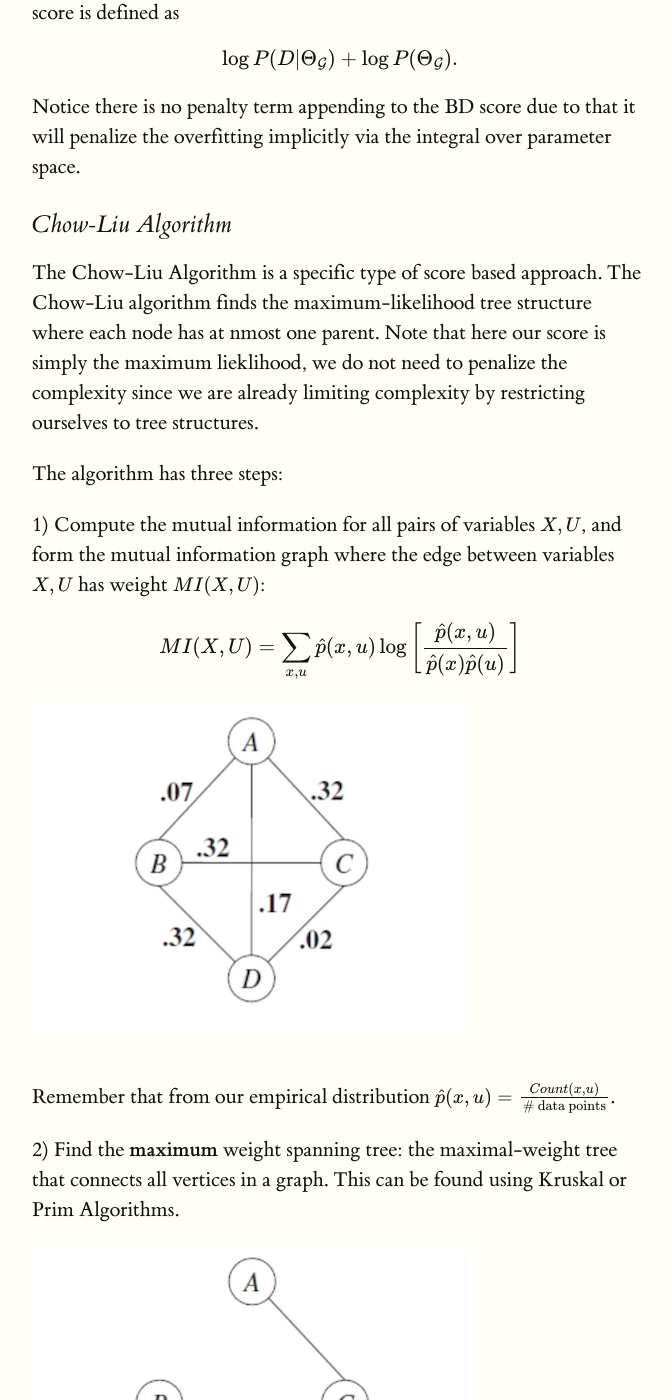
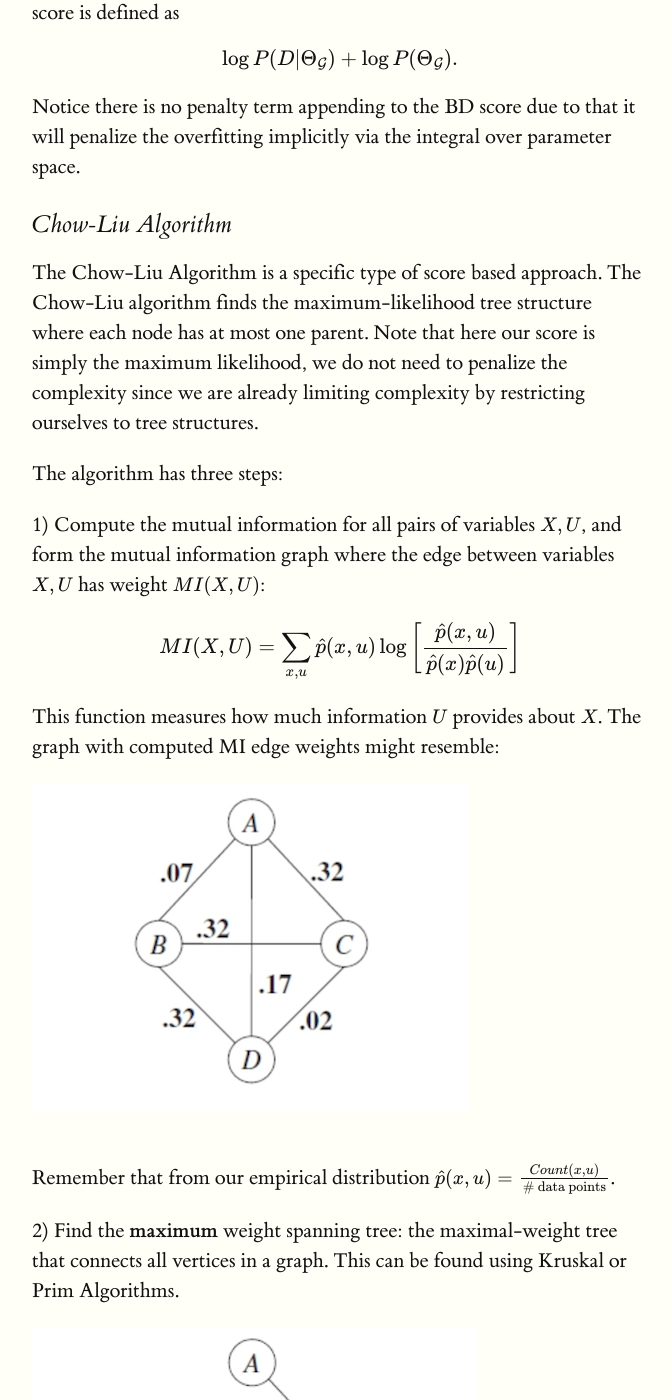
Before and after one commit to ermongroup/cs228-notes, a Jekyll site: the page built from learning/structLearn/index.md, in a window 1280 px wide and 1400 px high, scrolled down 1752 px. Shown: the whole window, without its empty margins (128-800 px from the left). Built offline with Jekyll 4.4.1, drawn with Linux system fonts in a browser that asks for light colours; formulas are drawn with MathJax 3; some of the changed text lies outside the part shown.

Commit message:
add chow-liu updates and simple proof for minimizing kl divergence is max expected log likelihood

```diff
--- a/learning/structLearn/index.md
+++ b/learning/structLearn/index.md
@@ -42,7 +42,7 @@
 
 ### Chow-Liu Algorithm
 
-The Chow-Liu Algorithm is a specific type of score based approach. The Chow-Liu algorithm finds the maximum-likelihood tree structure where each node has at nmost one parent. Note that here our score is simply the maximum lieklihood, we do not need to penalize the complexity since we are already limiting complexity by restricting ourselves to tree structures.
+The Chow-Liu Algorithm is a specific type of score based approach. The Chow-Liu algorithm finds the maximum-likelihood tree structure where each node has at most one parent. Note that here our score is simply the maximum likelihood, we do not need to penalize the complexity since we are already limiting complexity by restricting ourselves to tree structures.
 
 The algorithm has three steps:
 
@@ -52,6 +52,8 @@
  MI(X,U) =\sum_{x,u} \hat p(x,u)\log\left[\frac{\hat{p} (x,u)}{\hat p(x) \hat p(u)}\right]
  {% endmath %}
 
+ This function measures how much information $$U$$ provides about $$X$$. The graph with computed MI edge weights might resemble:
+
  {% maincolumn 'assets/img/mi-graph.png' %}
 
  Remember that from our empirical distribution $$\hat p(x,u) = \frac{Count(x,u)}{\# \text{ data points}}$$.
@@ -60,7 +62,7 @@
 
  {% maincolumn 'assets/img/max-spanning-tree.png' %}
 
-3) Pick any node, and assign directions rading outward from node (arrows go away from it).
+3) Pick any node to be the *root variable*, and assign directions radiating outward from this node (arrows go away from it). This step transforms the resulting undirected tree to a directed one.
 
  {% maincolumn 'assets/img/chow-liu-tree.png' %}
 
```
Also changed, not shown: learning/directed/index.md (+38 -0 lines).
